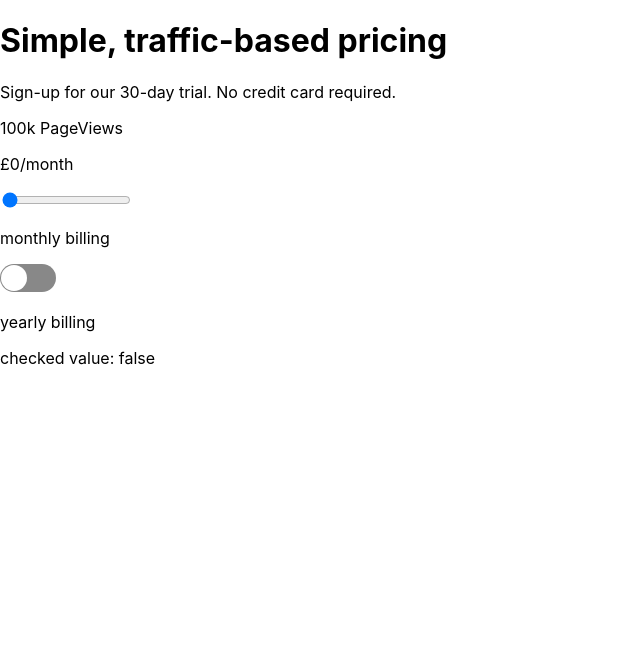
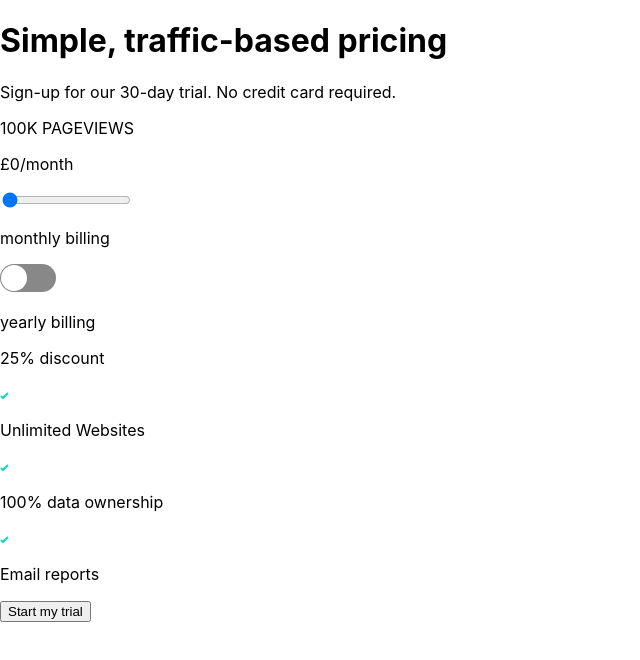
Before and after one commit to 11ma/pricing-component, a React (Create React App) app: page / in a window 1280 px wide. Shown: the top 660 px of the page, without its empty margins (0-640 px from the left). Built offline with nearby package versions, Linux system fonts and the light colour scheme.

Commit message:
functionality and basic layout done

```diff
--- a/src/App.js
+++ b/src/App.js
@@ -1,54 +1,9 @@
-import { useState } from "react";
-import Switch from "react-switch";
+import PricingComponent from "./components/PricingComponent";
 
-function App() {
-  const [price, setPrice] = useState(0);
-  const [check, setCheck] = useState(false);
-
-  const handleRangeSlider = (event) => {
-    setPrice(event.target.value);
-  };
-
-  const handleChange = () => {
-    setCheck(!check);
-    console.log(check);
-  };
-
-  return (
-    <div>
-      <h1>Simple, traffic-based pricing</h1>
-      <p>Sign-up for our 30-day trial. No credit card required.</p>
-      <div>
-        <div>
-          <div>
-            <p>100k PageViews</p>
-            <p>£{price}/month</p>
-          </div>
-          <input
-            type="range"
-            min="13"
-            step="3"
-            max="19"
-            value={price}
-            onChange={handleRangeSlider}
-          />
-          <div>
-            <p>monthly billing</p>
-            <label>
-              <Switch
-                onChange={handleChange}
-                checked={check}
-                uncheckedIcon={false}
-                checkedIcon={false}
-              />
-            </label>
-            <p>yearly billing</p>
-          </div>
-          <p> checked value: {check.toString()}</p>
-        </div>
-      </div>
-    </div>
-  );
-}
+const App = () => (
+  <div>
+    <PricingComponent />
+  </div>
+);
 
 export default App;
--- /dev/null
+++ b/src/components/Info.js
@@ -0,0 +1,10 @@
+const Info = ({ src, alt, text }) => {
+  return (
+    <div>
+      <img src={src} alt={alt} />
+      <p>{text}</p>
+    </div>
+  );
+};
+
+export default Info;
--- /dev/null
+++ b/src/components/Pricing.js
@@ -0,0 +1,60 @@
+import { useState } from "react";
+import Switch from "react-switch";
+
+const Pricing = () => {
+  const [price, setPrice] = useState(0);
+  const [check, setCheck] = useState(false);
+
+  const handleRangeSlider = (event) => {
+    const priceValue = event.target.value;
+    setPrice(priceValue);
+  };
+
+  const handleChange = () => {
+    setCheck(!check);
+  };
+
+  const checkMonthOrYear = () => {
+    return check ? "year" : "month";
+  };
+
+  const applyDiscount = () => {
+    return check ? price - price * 0.25 : price;
+  };
+
+  return (
+    <div>
+      <div>
+        <div>
+          <p>100K PAGEVIEWS</p>
+          <p>
+            £{applyDiscount()}/{checkMonthOrYear()}
+          </p>
+        </div>
+        <input
+          type="range"
+          min="13"
+          step="3"
+          max="19"
+          value={price}
+          onChange={handleRangeSlider}
+        />
+        <div>
+          <p>monthly billing</p>
+          <label>
+            <Switch
+              onChange={handleChange}
+              checked={check}
+              uncheckedIcon={false}
+              checkedIcon={false}
+            />
+          </label>
+          <p>yearly billing</p>
+          <p>25% discount</p>
+        </div>
+      </div>
+    </div>
+  );
+};
+
+export default Pricing;
--- /dev/null
+++ b/src/components/PricingComponent.js
@@ -0,0 +1,25 @@
+import Pricing from "./Pricing";
+import Info from "./Info";
+import checkMark from "../images/icon-check.svg";
+
+const texts = ["Unlimited Websites", "100% data ownership", "Email reports"];
+
+const PricingComponent = () => (
+  <div>
+    <h1>Simple, traffic-based pricing</h1>
+    <p>Sign-up for our 30-day trial. No credit card required.</p>
+    <Pricing />
+    <div>
+      <div>
+        {texts.map((text) => (
+          <Info key={text} src={checkMark} alt="checkMark" text={text} />
+        ))}
+      </div>
+      <div>
+        <button>Start my trial</button>
+      </div>
+    </div>
+  </div>
+);
+
+export default PricingComponent;
--- a/src/index.css
+++ b/src/index.css
@@ -1,13 +1,14 @@
 body {
   margin: 0;
-  font-family: -apple-system, BlinkMacSystemFont, 'Segoe UI', 'Roboto', 'Oxygen',
-    'Ubuntu', 'Cantarell', 'Fira Sans', 'Droid Sans', 'Helvetica Neue',
+  padding: 0;
+  font-family: -apple-system, BlinkMacSystemFont, "Segoe UI", "Roboto", "Oxygen",
+    "Ubuntu", "Cantarell", "Fira Sans", "Droid Sans", "Helvetica Neue",
     sans-serif;
   -webkit-font-smoothing: antialiased;
   -moz-osx-font-smoothing: grayscale;
 }
 
 code {
-  font-family: source-code-pro, Menlo, Monaco, Consolas, 'Courier New',
+  font-family: source-code-pro, Menlo, Monaco, Consolas, "Courier New",
     monospace;
 }
```
Also changed, not shown: src/App.css (deleted, +0 -38 lines).
